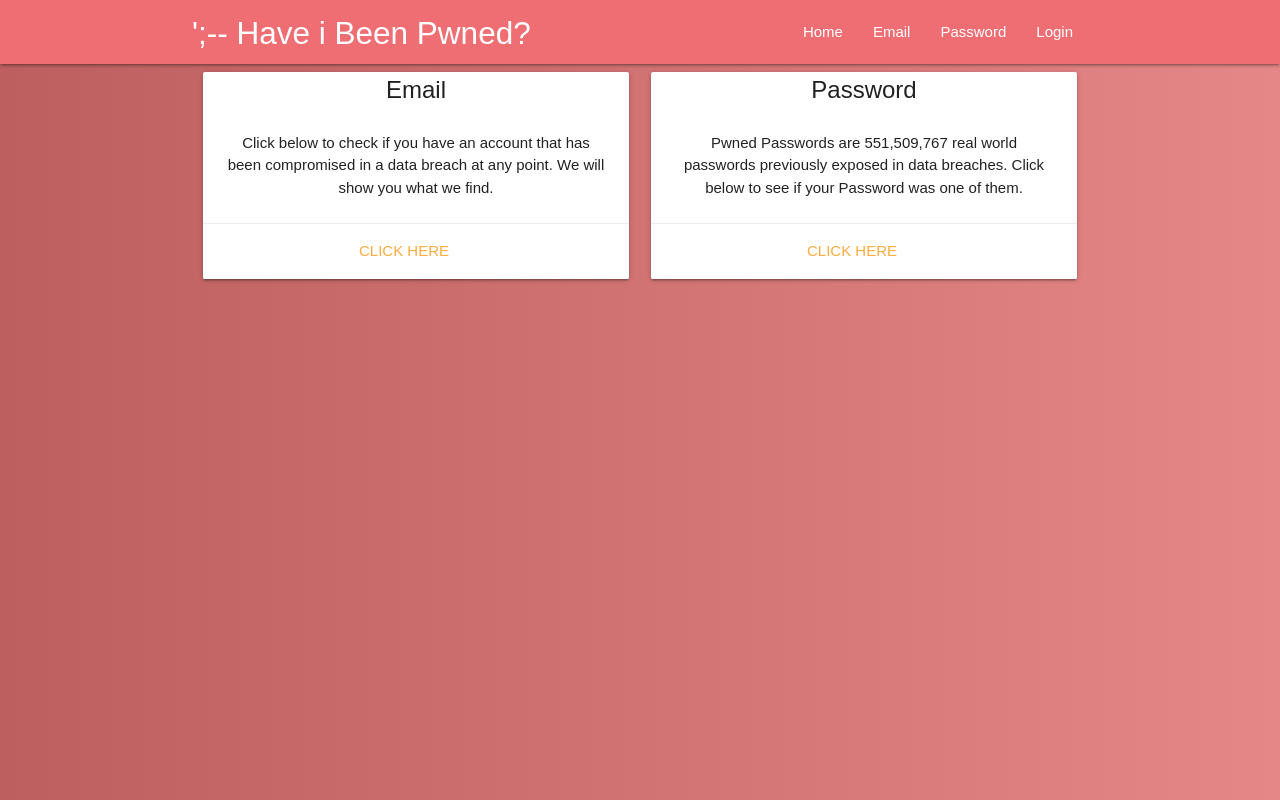
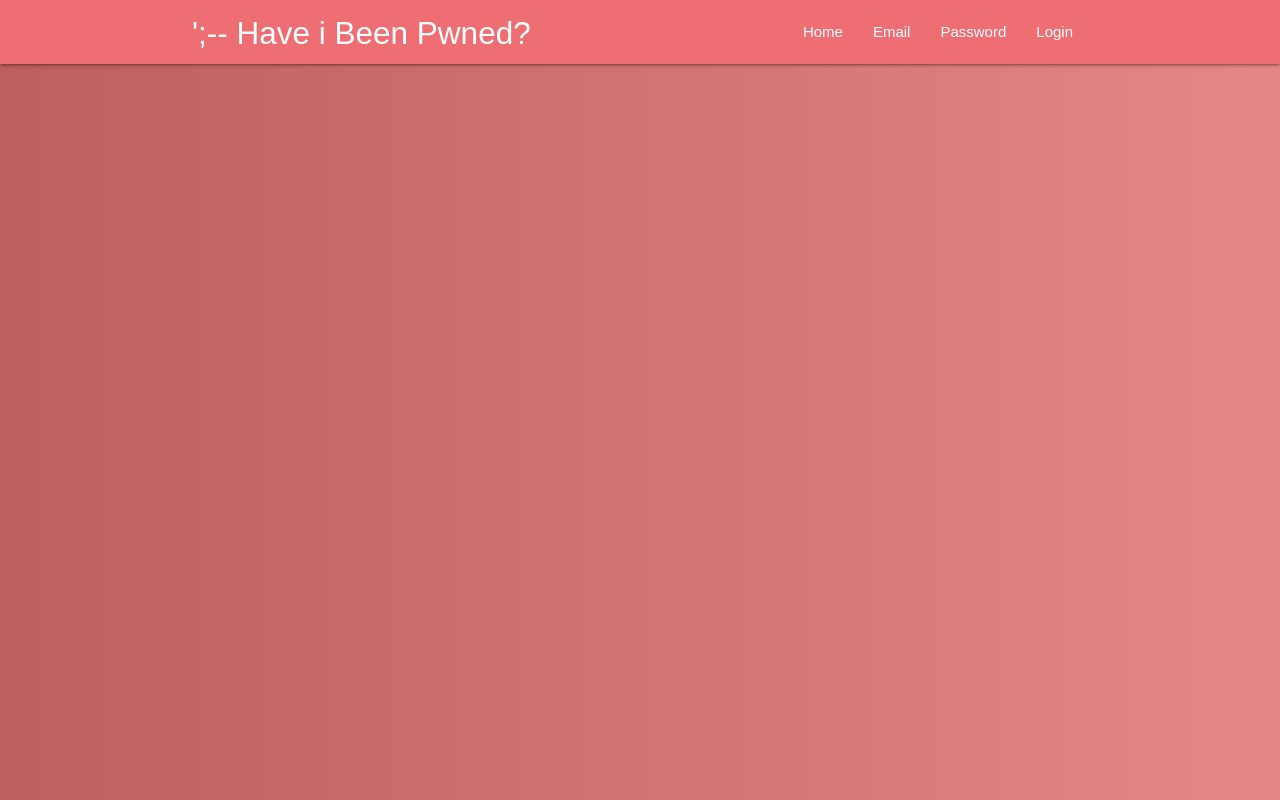
Before and after one commit to sinacodes95/pwnedApp, a React (Create React App) app in the folder web/: page / in a window 1280 px wide. Built offline with nearby package versions, Linux system fonts and the light colour scheme.

Commit message:
link fix

```diff
--- a/web/src/components/Home.js
+++ b/web/src/components/Home.js
@@ -12,7 +12,7 @@
               <p>Click below to check if you have an account that has been compromised in a data breach at any point. We will show you what we find.</p>
             </div>
             <div className="card-action">
-              <NavLink to="/Email">click Here</NavLink>
+              <NavLink to="pwnedApp/Email">click Here</NavLink>
             </div>
           </div>
         </div>
@@ -24,7 +24,7 @@
               <p>Pwned Passwords are 551,509,767 real world passwords previously exposed in data breaches. Click below to see if your Password was one of them.</p>
             </div>
             <div className="card-action">
-              <NavLink to="/Password">click here</NavLink>
+              <NavLink to="pwnedApp/Password">click here</NavLink>
             </div>
           </div>
         </div>
--- a/web/src/components/NavBar.js
+++ b/web/src/components/NavBar.js
@@ -7,10 +7,10 @@
       <div className='container'>
       <h5 className='brand-logo left'>';-- Have i Been Pwned?</h5>
       <ul className='right'>
-        <li><NavLink to='/'>Home</NavLink></li>
-        <li><NavLink to='/Email'>Email</NavLink></li>
-        <li><NavLink to='/Password'>Password</NavLink></li>
-        <li><NavLink to='/Login'>Login</NavLink></li>
+        <li><NavLink to='pwnedApp/'>Home</NavLink></li>
+        <li><NavLink to='pwnedApp/Email'>Email</NavLink></li>
+        <li><NavLink to='pwnedApp/Password'>Password</NavLink></li>
+        <li><NavLink to='pwnedApp/Login'>Login</NavLink></li>
       </ul>
       </div>
     </nav>
--- a/web/src/containers/App.js
+++ b/web/src/containers/App.js
@@ -11,10 +11,10 @@
     <BrowserRouter>
       <div>
         <NavBar />
-        <Route exact path='/' component={Home}></ Route>
-        <Route exact path='/Email' component={Email}></ Route>
-        <Route exact path='/Password' component={Password}></ Route>
-        <Route exact path='/Login' component={Login}></ Route>
+        <Route exact path='pwnedApp/' component={Home}></ Route>
+        <Route exact path='pwnedApp/Email' component={Email}></ Route>
+        <Route exact path='pwnedApp/Password' component={Password}></ Route>
+        <Route exact path='pwnedApp/Login' component={Login}></ Route>
       </div>
     </BrowserRouter>
   );
```
